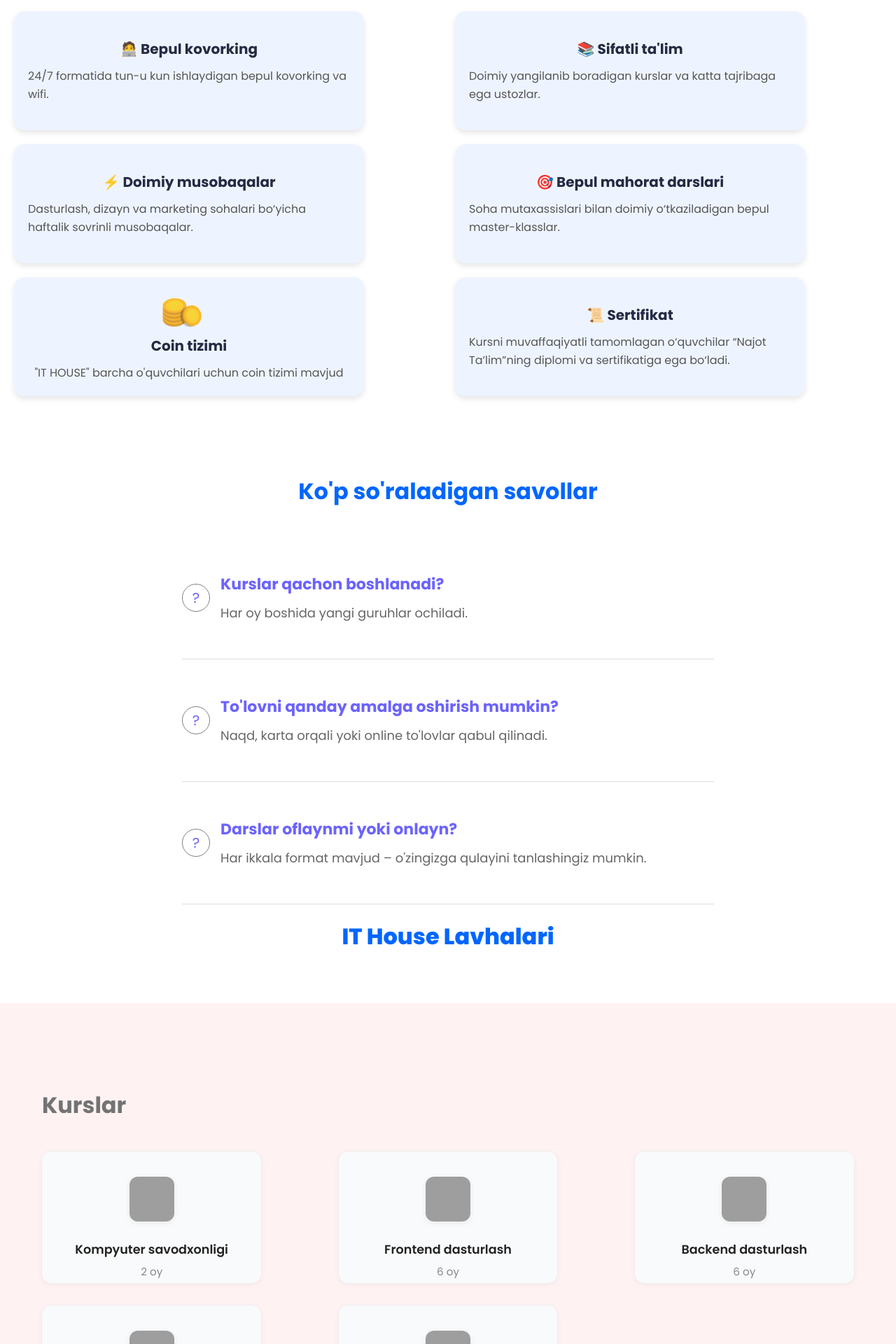
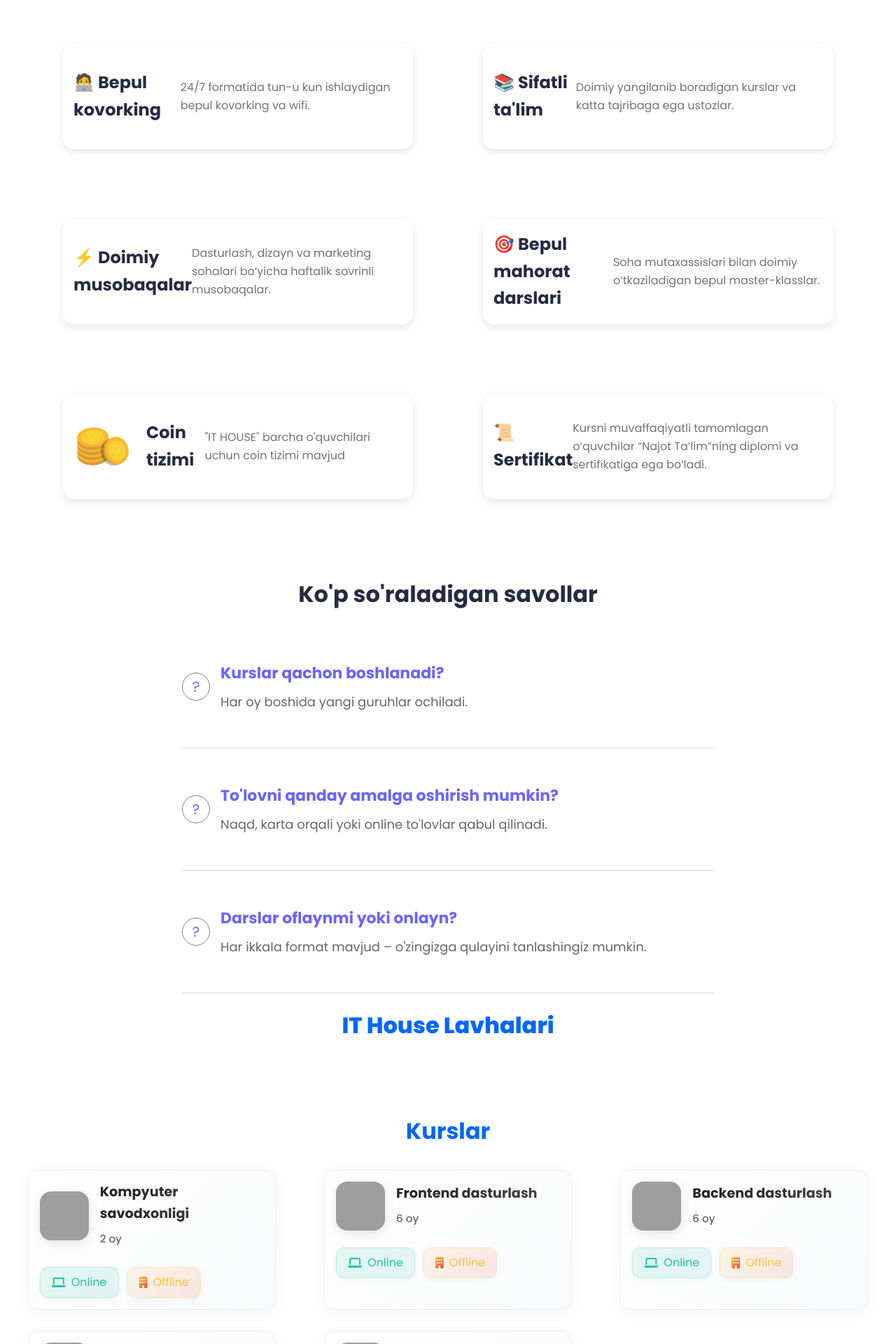
Before and after one commit to Eshukurullohdev/ITHOUSE, a Django app: template House/templates/home.html in a window 1280 px wide. Shown: the part 880-2800 px from the top of the page at 70% size. Run offline with Django 5.2, Linux system fonts and the light colour scheme; the template is opened without the code that fills it, so the values that code supplies are empty; parts of the project's set-up code (start-up, migrations or seed data) failed here and were passed over; grey boxes are pictures that could not be loaded.

Commit message:
add new style course

```diff
--- a/House/templates/home.html
+++ b/House/templates/home.html
@@ -19,29 +19,29 @@
 </section>
 <section class="container">
     <h1>Nima uchun “IT house ”da o‘qish kerak?</h1>
-    <div class="cards">
-      <div class="card">
+    <div class="cardsH">
+      <div class="cardH">
         <h2>🧑‍💻 Bepul kovorking</h2>
         <p>24/7 formatida tun-u kun ishlaydigan bepul kovorking va wifi.</p>
       </div>
-      <div class="card">
+      <div class="cardH">
         <h2>📚 Sifatli ta'lim</h2>
         <p>Doimiy yangilanib boradigan kurslar va katta tajribaga ega ustozlar.</p>
       </div>
-      <div class="card">
+      <div class="cardH">
         <h2>⚡ Doimiy musobaqalar</h2>
         <p>Dasturlash, dizayn va marketing sohalari bo‘yicha haftalik sovrinli musobaqalar.</p>
       </div>
-      <div class="card">
+      <div class="cardH">
         <h2>🎯 Bepul mahorat darslari</h2>
         <p>Soha mutaxassislari bilan doimiy o‘tkaziladigan bepul master-klasslar.</p>
       </div>
-      <div class="card">
+      <div class="cardH">
         <img  src="/static/img/cooin (1).png" alt="">
         <h2>Coin tizimi</h2>
         <p>"IT HOUSE" barcha o'quvchilari uchun coin tizimi mavjud</p>
       </div>
-      <div class="card">
+      <div class="cardH">
         <h2>📜 Sertifikat</h2>
         <p>Kursni muvaffaqiyatli tamomlagan o‘quvchilar “Najot Ta’lim”ning diplomi va sertifikatiga ega bo‘ladi.</p>
       </div>
@@ -102,10 +102,6 @@
 
   </div>
 
-<section id="section_5">
-    <div class="section_5-main container">
-
-        <!-- Nurjahon Sister's code -->
   <div class="container">
     <div class="title">
         Kurslar
@@ -113,37 +109,115 @@
     <div class="grid">
         <!-- First row: 3 cards -->
         <a href="design.html" class="cardN computer">
+            <div class="cardN-content">
                 <img src="https://plus.unsplash.com/premium_photo-1720287601300-cf423c3d6760?w=500&auto=format&fit=crop&q=60&ixlib=rb-4.0.3&ixid=M3wxMjA3fDB8MHxzZWFyY2h8MTd8fHByb2dyYW1taW5nJTIwZm91bmRhdGlvbnxlbnwwfHwwfHx8MA%3D%3D"
-                        alt="Kompyuter savodxonligi" class="card-img">
+                    alt="Kompyuter savodxonligi" class="cardN-img">
+                <div class="cardN-text">
                     <div class="topic">Kompyuter savodxonligi</div>
                     <div class="courses">2 oy</div>
+                </div>
+            </div>
+            <div class="info-section">
+                <div class="format-container">
+                    <div class="info-item online">
+                        <i class="fas fa-laptop"></i>
+                        <span>Online</span>
+                    </div>
+                    <div class="info-item offline">
+                        <i class="fas fa-building"></i>
+                        <span>Offline</span>
+                    </div>
+                </div>
+            </div>
         </a>
         <a href="management.html" class="cardN frontend">
-                    <img src="https://najottalim.uz/_next/image?url=https%3A%2F%2Fnws.cdn.najottalim.uz%2Fmain-server%2Fcourses%2FReact_b10c4f5c-5fcb-4a78-a333-f981085b81f7.png&w=96&q=75" alt="Frontend dasturlash" class="card-img">
+            <div class="cardN-content">
+                <img src="React_b10c4f5c-5fcb-4a78-a333-f981085b81f7.webp" alt="Frontend dasturlash" class="cardN-img">
+                <div class="cardN-text">
                     <div class="topic">Frontend dasturlash</div>
                     <div class="courses">6 oy</div>
+                </div>
+            </div>
+            <div class="info-section">
+                <div class="format-container">
+                    <div class="info-item online">
+                        <i class="fas fa-laptop"></i>
+                        <span>Online</span>
+                    </div>
+                    <div class="info-item offline">
+                        <i class="fas fa-building"></i>
+                        <span>Offline</span>
+                    </div>
+                </div>
+            </div>
         </a>
         <a href="programming.html" class="cardN backend">
-                    <img src="https://najottalim.uz/_next/image?url=https%3A%2F%2Fnws.cdn.najottalim.uz%2Fmain-server%2Fcourses%2FArtboard%202%20copy%2011-2_19bdf2aa-6671-48a3-80ff-918a497f5207.png&w=96&q=75" alt="Backend dasturlash" class="card-img">
+            <div class="cardN-content">
+                <img src="Python_279793f4-74b5-40eb-ad5a-3458c8f7b1cc.webp" alt="Backend dasturlash" class="cardN-img">
+                <div class="cardN-text">
                     <div class="topic">Backend dasturlash</div>
                     <div class="courses">6 oy</div>
+                </div>
+            </div>
+            <div class="info-section">
+                <div class="format-container">
+                    <div class="info-item online">
+                        <i class="fas fa-laptop"></i>
+                        <span>Online</span>
+                    </div>
+                    <div class="info-item offline">
+                        <i class="fas fa-building"></i>
+                        <span>Offline</span>
+                    </div>
+                </div>
+            </div>
         </a>
         <a href="business.html" class="cardN english">
+            <div class="cardN-content">
                 <img src="https://plus.unsplash.com/premium_photo-1674591172569-834e3c928c3d?q=80&w=2070&auto=format&fit=crop&ixlib=rb-4.0.3&ixid=M3wxMjA3fDB8MHxwaG90by1wYWdlfHx8fGVufDB8fHx8fA%3D%3D"
-                        alt="Ingliz tili" class="card-img">
+                    alt="Ingliz tili" class="cardN-img">
+                <div class="cardN-text">
                     <div class="topic">Ingliz tili</div>
                     <div class="courses">8 oy</div>
+                </div>
+            </div>
+            <div class="info-section">
+                <div class="format-container">
+                    <div class="info-item online">
+                        <i class="fas fa-laptop"></i>
+                        <span>Online</span>
+                    </div>
+                    <div class="info-item offline">
+                        <i class="fas fa-building"></i>
+                        <span>Offline</span>
+                    </div>
+                </div>
+            </div>
         </a>
         <a href="audio.html" class="cardN russian">
+            <div class="cardN-content">
                 <img src="https://plus.unsplash.com/premium_photo-1675865395368-538e9b779847?w=500&auto=format&fit=crop&q=60&ixlib=rb-4.0.3&ixid=M3wxMjA3fDB8MHxzZWFyY2h8OXx8UlVTU0lBTiUyMGZsYWd8ZW58MHx8MHx8fDA%3D"
-                        alt="Rus tili" class="card-img">
+                    alt="Rus tili" class="cardN-img">
+                <div class="cardN-text">
                     <div class="topic">Rus tili</div>
                     <div class="courses">8 oy</div>
+                </div>
+            </div>
+            <div class="info-section">
+                <div class="format-container">
+                    <div class="info-item online">
+                        <i class="fas fa-laptop"></i>
+                        <span>Online</span>
+                    </div>
+                    <div class="info-item offline">
+                        <i class="fas fa-building"></i>
+                        <span>Offline</span>
+                    </div>
+                </div>
+            </div>
         </a>
     </div>
 </div>
-    </div>
-</section>
 <!-- <section id="section_6">
     <div class="section_6-main container">
         <div class="section_6-main-info">
@@ -204,20 +278,7 @@
     </div>
 </section> -->
 
-<div class="container">
-    <div class="wrap">
-    {% for oqituvchilar in oqituvchilar %}
-      <div class="card">
-        <img src="{{ oqituvchilar.image.url}}" alt="Learn image">
-        <div class="info">
-          <h2>Azizbek aka</h2>
-          <p>10 yillik tajribaga ega ingliz tili  o'qituvchisi</p>
-        </div>
-      </div>
-      {% endfor %}
 
-    </div>
-  </div>
 <section id="section_8">
     <div class="section_6-main-info">
         <h3 class="green-heading">Newsletter</h3>
@@ -232,11 +293,7 @@
         </form>
     </div>
 </section>
-<section>
-  <h2>Bizning manzil</h2>
-  <!-- Xarita shu yerda -->
-  <iframe src="https://www.google.com/maps/embed?pb=..." width="600" height="450" style="border:0;" allowfullscreen="" loading="lazy"></iframe>
-</section>
+
 
 
 <script>
--- a/static/css/base.css
+++ b/static/css/base.css
@@ -961,9 +961,7 @@ footer {
 
 /* Khumoyun 2 */
 
-
-
-  .wrap {
+    .cardsH {
         display: flex;
         flex-wrap: wrap;
         justify-content: center;
@@ -971,9 +969,20 @@ footer {
         padding-top: 100px;
         max-width: 1100px;
         margin: 0 auto;
-  }
-
-  .card {
+
+    }
+
+  .wrap {
+    display: flex;
+    flex-wrap: wrap;
+    justify-content: center;
+    gap: 100px;
+    padding-top: 100px;
+    max-width: 1100px;
+    margin: 0 auto;
+  }
+
+  .cardH {
     display: flex;
     align-items: center;
     background: #fff;
@@ -985,11 +994,11 @@ footer {
     transition: 0.3s ease;
   }
 
-.card:hover {
+.cardH:hover {
     transform: scale(1.02);
 }
 
-.card img {
+.cardH img {
     width: 84px;
     height: 84px;
     object-fit: cover;
@@ -1012,14 +1021,14 @@ footer {
 
   /* Responsive: portret (kichik ekranlar) */
   @media screen and (max-width: 700px) {
-    .card {
+    .cardH {
       flex-direction: column;
       height: auto;
       width: 90%;
       text-align: center;
     }
 
-    .card img {
+    .cardH img {
 
       margin-right: 0;
       margin-bottom: 15px;
@@ -1030,14 +1039,14 @@ footer {
 
   /* Responsive: landscape (kichik ekranlar, lekin ekran kengroq) */
   @media screen and (max-height: 500px) and (orientation: landscape) {
-    .card {
+    .cardH {
       flex-direction: row;
       height: auto;
       width: 90%;
       text-align: left;
     }
 
-    .card img {
+    .cardH img {
       width: 62px;
       height: 62px;
       margin-right: 15px;
@@ -1111,11 +1120,14 @@ footer {
 }
 
 /* Nurjahon Sister's code */
+
+
 .title {
+    text-align: center;
     font-size: 2rem;
+    margin: 30px 0;
     font-weight: 700;
-            margin-bottom: 40px;
-            margin-left: 40px;
+    color: #0066FF;
 }
 
 .grid {
@@ -1139,7 +1151,7 @@ footer {
     .title {
         font-size: 1.2rem;
     }
-            .card {
+    .cardN {
         width: 90vw;
         height: 180px;
         padding: 24px 8px 16px 8px;
@@ -1161,43 +1173,204 @@ footer {
 }
 
 .cardN {
-            background: #f9fafb;
+    background: #fff;
     border: 1px solid #eee;
-            border-radius: 14px;
-            box-shadow: 0 2px 8px rgba(0, 0, 0, 0.04);
-            text-align: center;
-            padding: 36px 18px 24px 18px;
+    border-radius: 16px;
+    box-shadow: 0 4px 20px rgba(0, 0, 0, 0.05);
+    text-align: left;
+    padding: 16px;
     cursor: pointer;
-            width: 80%;         /* Fixed width for all cards */
-            height: 190px;        /* Fixed height for all cards */
+    width: 90%;
+    min-height: 140px;
     display: flex;
     flex-direction: column;
-            align-items: center;
-            justify-content: center;
+    position: relative;
+    overflow: hidden;
+    transition: all 0.3s ease;
+    background: linear-gradient(135deg, #ffffff, #f8f9fa);
+}
+
+.cardN::before {
+    content: '';
+    position: absolute;
+    top: 0;
+    left: 0;
+    width: 100%;
+    height: 4px;
+    background: linear-gradient(90deg, #4e73df, #1cc88a);
+    opacity: 0;
+    transition: opacity 0.3s ease;
+}
+
+.cardN:hover::before {
+    opacity: 1;
 }
 
 .cardN:hover {
-            box-shadow: 0 6px 24px rgba(0, 0, 0, 0.10);
-            transform: translateY(-4px) scale(1.03);
-            background: #f8f8ff;
-        }
-
-        .cardN i {
-            font-size: 2.5rem;
-            margin-bottom: 18px;
-            color: #6c63ff;
+    box-shadow: 0 8px 30px rgba(0, 0, 0, 0.12);
+    transform: translateY(-6px) scale(1.02);
+    background: linear-gradient(135deg, #f8f8ff, #f0f2ff);
+}
+
+.cardN-content {
+    display: flex;
+    align-items: center;
+    gap: 16px;
+    margin-bottom: 16px;
+}
+
+.cardN-img {
+    width: 70px;
+    height: 70px;
+    object-fit: cover;
+    border-radius: 16px;
+    box-shadow: 0 4px 15px rgba(0, 0, 0, 0.1);
+    transition: transform 0.3s ease;
+    background: linear-gradient(135deg, #f8f9fa, #e9ecef);
+    flex-shrink: 0;
+}
+
+.cardN-text {
+    flex: 1;
 }
 
 .cardN .topic {
-            font-size: 1.1rem;
-            font-weight: 600;
-            margin-bottom: 6px;
+    font-size: 1.2rem;
+    font-weight: 700;
+    margin-bottom: 8px;
     color: #222;
+    background: linear-gradient(90deg, #222, #444);
+    -webkit-background-clip: text;
+    -webkit-text-fill-color: transparent;
 }
 
 .cardN .courses {
     font-size: 0.95rem;
-            color: #888;
+    color: #666;
+    font-weight: 500;
+    margin-bottom: 4px;
+}
+
+.cardN .info-item {
+    display: flex;
+    align-items: center;
+    gap: 8px;
+    padding: 8px 16px;
+    border-radius: 12px;
+    box-shadow: 0 2px 8px rgba(0, 0, 0, 0.05);
+    transition: all 0.3s ease;
+}
+
+.cardN .info-item:hover {
+    transform: translateY(-2px);
+    box-shadow: 0 4px 12px rgba(0, 0, 0, 0.1);
+}
+
+.cardN .info-item.online {
+    background: linear-gradient(135deg, #1cc88a20, #36b9cc20);
+    border: 1px solid #1cc88a30;
+    padding: 8px 16px;
+    border-radius: 12px;
+    color: #1cc88a;
+}
+
+.cardN .info-item.offline {
+    background: linear-gradient(135deg, #f6c23e20, #e74a3b20);
+    border: 1px solid #f6c23e30;
+    padding: 8px 16px;
+    border-radius: 12px;
+    color: #f6c23e;
+}
+
+.cardN .info-item.online i,
+.cardN .info-item.online span {
+    color: #1cc88a;
+}
+
+.cardN .info-item.offline i,
+.cardN .info-item.offline span {
+    color: #f6c23e;
+}
+
+.cardN .format-label {
+    font-size: 0.85rem;
+    color: #666;
+    margin-bottom: 8px;
+    font-weight: 600;
+    letter-spacing: 0.5px;
+    text-transform: uppercase;
+    background: linear-gradient(90deg, #666, #888);
+    -webkit-background-clip: text;
+    -webkit-text-fill-color: transparent;
+}
+
+.cardN .info-section {
+    margin-top: auto;
+    width: 100%;
+    padding-top: 8px;
+}
+
+.cardN .format-container {
+    display: flex;
+    gap: 12px;
+    justify-content: flex-start;
+    width: 100%;
+}
+
+.cardN .students i {
+    color: #4e73df;
+    background: linear-gradient(135deg, #4e73df, #6c63ff);
+    -webkit-background-clip: text;
+    -webkit-text-fill-color: transparent;
+    font-size: 1.1rem;
+}
+
+.cardN .students span {
+    font-weight: 600;
+    color: #4e73df;
+}
+
+.cardN .online i {
+    color: #1cc88a;
+    background: linear-gradient(135deg, #1cc88a, #36b9cc);
+    -webkit-background-clip: text;
+    -webkit-text-fill-color: transparent;
+}
+
+.cardN .offline i {
+    color: #f6c23e;
+    background: linear-gradient(135deg, #f6c23e, #e74a3b);
+    -webkit-background-clip: text;
+    -webkit-text-fill-color: transparent;
+}
+
+.cardN .info-item {
+    display: flex;
+    align-items: center;
+    gap: 8px;
+    transition: all 0.3s ease;
+}
+
+.cardN .info-item:hover {
+    transform: translateY(-2px);
+    box-shadow: 0 4px 12px rgba(0, 0, 0, 0.1);
+}
+
+@media (max-width: 540px) {
+    .cardN {
+        width: 90vw;
+        min-height: 160px;
+        padding: 12px;
+    }
+
+    .cardN-content {
+        gap: 12px;
+    }
+
+    .cardN-img {
+        width: 60px;
+        height: 60px;
+    }
 }
 
 /* Custom icon colors for variety */
@@ -1231,23 +1404,13 @@ footer {
         font-size: 1.2rem;
     }
 
-            .card {
+    .cardN {
         width: 90vw;
         height: 180px;
         padding: 24px 8px 16px 8px;
     }
 }
 
-        .card-img {
-            width: 64px;
-            height: 64px;
-            object-fit: cover;
-            border-radius: 12px;
-            margin-bottom: 18px;
-            box-shadow: 0 2px 8px rgba(0, 0, 0, 0.07);
-            background: #f3f3f3;
-        }
-
 .row-center {
     grid-column: 1 / -1;
     display: flex;
@@ -1264,59 +1427,17 @@ footer {
     }
 }
 
-
-
-
-  .container h1 {
-    font-size: 32px;
-    margin-bottom: 40px;
-    color: #0066FF;
-  }
-
-  .cards {
-    display: grid;
-    grid-template-columns: repeat(2, 1fr); /* 2 ta ustun */
+.cardnN .info-row {
+    display: flex;
     gap: 20px;
-  }
-
-  .card {
-    background-color: #eef4ff;
-    padding: 20px;
-    border-radius: 15px;
-    box-shadow: 0 4px 8px rgba(0, 0, 0, 0.1);
-    text-align: left;
-    height: 170px;
-    display: flex;
-    flex-direction: column;
-    justify-content: center;
-    transition: transform 0.3s ease;
-  }
-
-  .card:hover {
-    transform: translateY(-5px);
-  }
-
-  .card h2 {
-    font-size: 20px;
-    margin-bottom: 10px;
-  }
-
-  .card p {
-    font-size: 16px;
-    color: #555;
-  }
-.coin {
-    width: 62px;
-    height: 62px;
-}
-
-  @media (max-width: 768px) {
-    .cards {
-      grid-template-columns: 1fr;
-    }
-    .card {
-      height: auto;
-    }
+    margin-top: 12px;
+    font-size: 0.9rem;
+    color: #666;
+}
+
+.cardN .info-item i {
+    font-size: 1rem;
+    margin-bottom: 0;
 }
 
 
```
Lines whose indentation alone changed are shown as unchanged.
